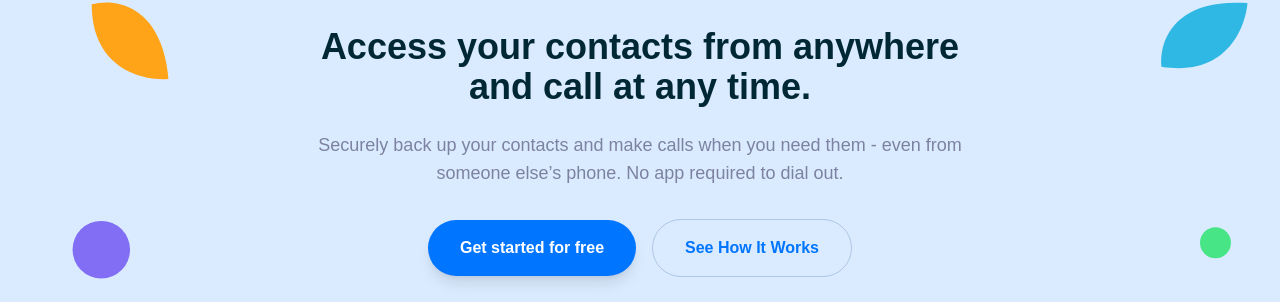
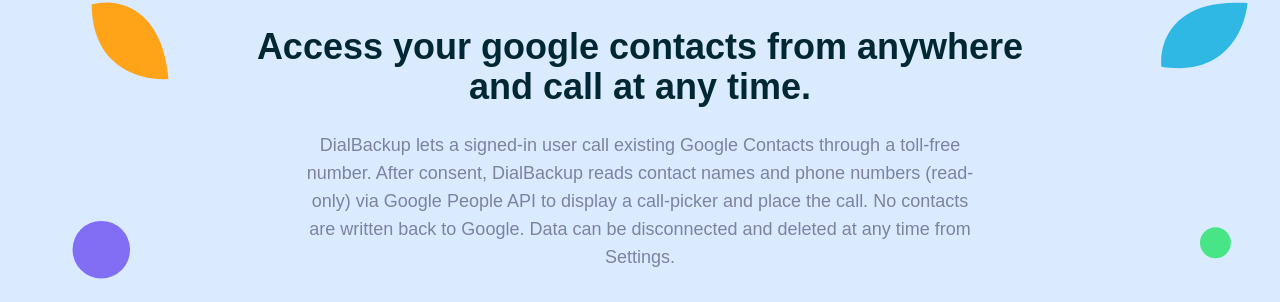
Before and after one commit to MagicSoftDev0717/backupcall-800, a Next.js app: page / in a window 1280 px wide. Shown: the part 213-515 px from the top of the page. Built offline with nearby package versions, Linux system fonts and the light colour scheme; no server answers.

Commit message:
update lading page banner add

```diff
--- a/src/components/Banner/Banner.tsx
+++ b/src/components/Banner/Banner.tsx
@@ -85,17 +85,26 @@ const Banner = () => {
                     <div className="mx-auto max-w-7xl pt-20 pb-3 banner-image text-center">
                         {/* HEADLINE */}
                         <h1 className="text-3xl font-bold text-navyblue sm:text-5xl lg:text-4xl leading-tight">
-                            Access your contacts from anywhere <br />and call at any time.
+                            Access your google contacts from anywhere <br />and call at any time.
                         </h1>
-                        <p className="mt-6 text-lg text-bluegray max-w-2xl mx-auto">
+                        {/* <p className="mt-6 text-lg text-bluegray max-w-2xl mx-auto">
                             Securely back up your contacts and make calls when you need them -
                             even from someone else’s phone. No app required to dial out.
+                        </p> */}
+
+                        <p className="mt-6 text-lg text-bluegray max-w-2xl mx-auto">
+                            <p className="mt-6 text-lg text-bluegray max-w-2xl mx-auto">
+                                DialBackup lets a signed-in user call existing Google Contacts through a toll-free number.
+                                After consent, DialBackup reads contact names and phone numbers (read-only) via Google People API
+                                to display a call-picker and place the call. No contacts are written back to Google.
+                                Data can be disconnected and deleted at any time from Settings.
+                            </p>
                         </p>
 
                         {/* CTA BUTTONS */}
                         <div className="mt-8 flex flex-col sm:flex-row items-center justify-center gap-4">
                             <Link className="bg-blue text-white font-semibold px-8 py-4 rounded-full shadow-lg hover:shadow-xl hover:-translate-y-1 transform transition-all duration-300"
-                               href="/signup" // ✅ Trigger modal
+                                href="/signup" // ✅ Trigger modal
                             >
                                 Get started for free
                             </Link>
```
